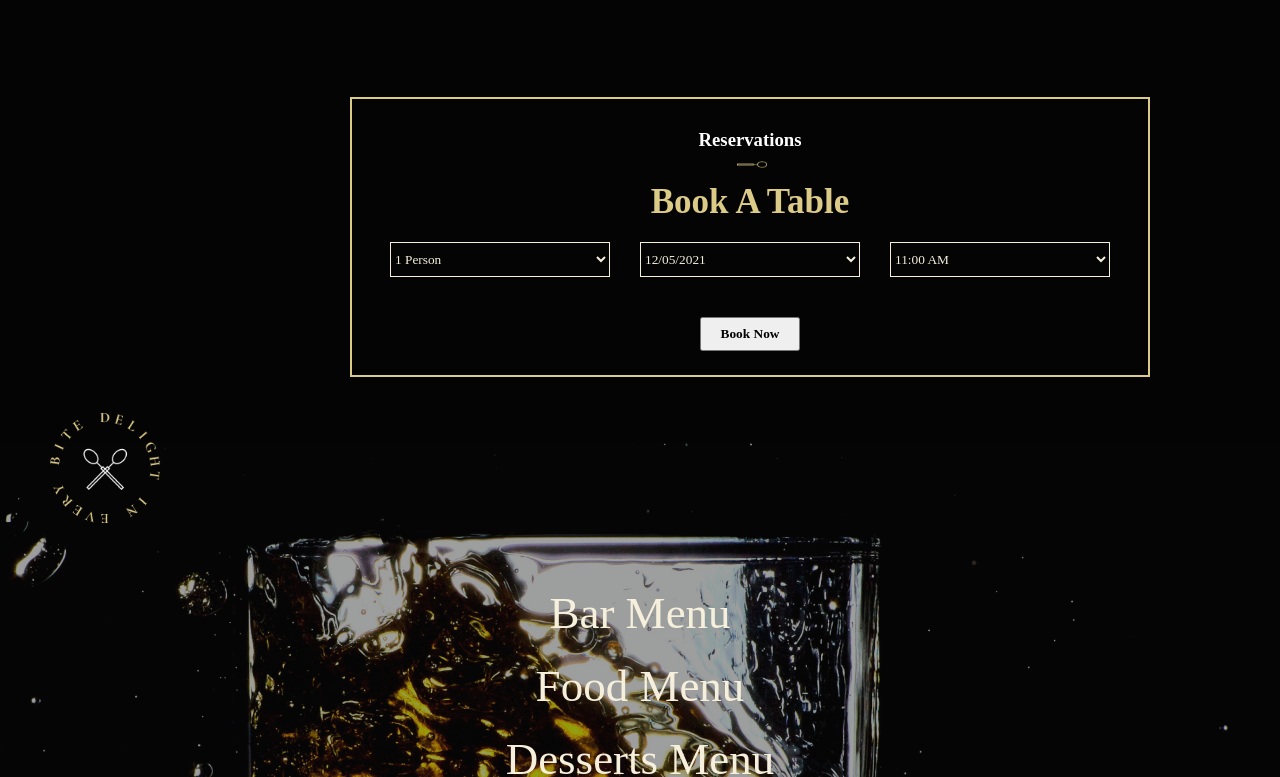
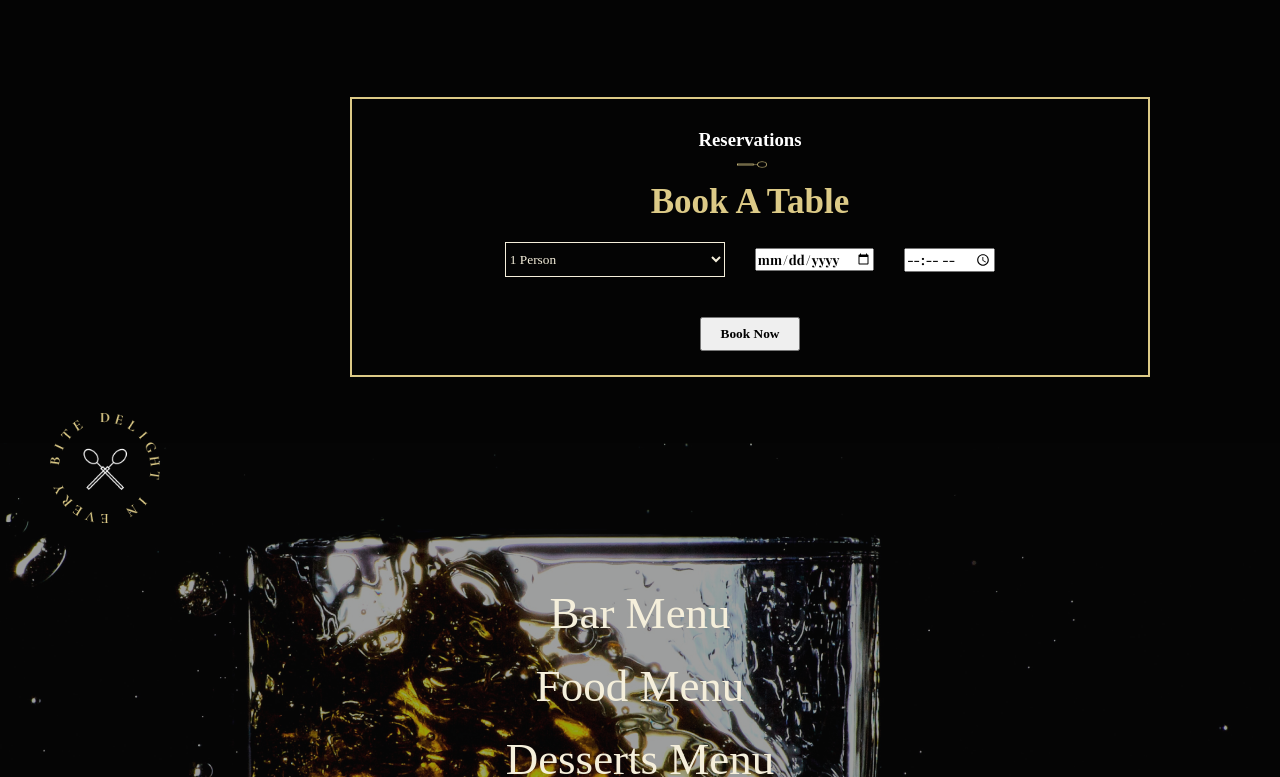
Before and after one commit to malikaisaeva/project, a plain HTML site: page index.html in a window 1280 px wide. Shown: the part 1566-2343 px from the top of the page. Drawn offline with nearby package versions, Linux system fonts and the light colour scheme; a web font is replaced by a local one.

Commit message:
semantic

```diff
--- a/index.html
+++ b/index.html
@@ -10,20 +10,31 @@
         href="https://fonts.googleapis.com/css2?family=Cormorant+Upright:wght@400;600&family=Open+Sans:ital,wght@0,400;0,600;1,500&family=Playfair+Display:ital,wght@0,700;1,600&display=swap"
         rel="stylesheet">
 
-    <link href="https://fonts.googleapis.com/css2?family=Cormorant+Upright:wght@400;600&family=Open+Sans:ital,wght@1,300;1,400&display=swap" rel="stylesheet">
+    <link
+        href="https://fonts.googleapis.com/css2?family=Cormorant+Upright:wght@400;600&family=Open+Sans:ital,wght@1,300;1,400&display=swap"
+        rel="stylesheet">
 
-    <title>Document</title>
+    <title>Gerícht</title>
+    <link rel="icon" href="./img/G.png">
     <link rel="stylesheet" href="css/style.css">
     <link rel="stylesheet" href="css/media.css">
 </head>
 
 <body>
+    <!-- <header>
+    <nav>
+         <ul>
+        <li></li>
+        <li></li>
+        <li></li>
+    </ul>
+    </nav>
 
-
+</header> -->
     <div class="container">
 
         <div class="hdr">
-            <div class="header">
+            <header class="header">
 
                 <div class="picture">
                     <img width="110px" src="img/Gerícht.png" alt="">
@@ -48,11 +59,11 @@
                     <div class="buttons"></div>
                     <div class="buttons"></div>
                 </div>
-            </div>
+            </header>
 
 
 
-            <div class="main">
+            <main class="main">
                 <div class="block">
 
                     <div class="link-1">
@@ -91,7 +102,7 @@
 
 
 
-            </div>
+            </main>
         </div>
 
     </div>
@@ -159,24 +170,11 @@
                 </div>
 
                 <div class="first">
-                    <select name="lesson" id="lesson">
-                        <option value="1">12/05/2021</option>
-                        <option value="2">14/05/2021</option>
-                        <option value="3">18/05/2021</option>
-                        <option value="4">20/05/2021</option>
-                        <option value="5">23/05/2021</option>
-                        <option value="6">25/05/2021</option>
-                    </select>
+                    <input type="date" id="lesson">
                 </div>
 
                 <div class="first">
-                    <select name="lesson" id="lesson">
-                        <option value="1">11:00 AM</option>
-                        <option value="2">15:00 PM</option>
-                        <option value="3">17:00 PM</option>
-                        <option value="4">19:00 PM</option>
-                        <option value="5">21:00 PM</option>
-                    </select>
+                    <input type="time">
                 </div>
             </div>
 
@@ -224,7 +222,7 @@
 
                 <div class="box-4">
                     <div class="list-3">
-                        <h4>Catena Malbec  </h4>
+                        <h4>Catena Malbec </h4>
                         <img src="img/Rectangle 14.png" alt="">
                         <p>$59</p>
                     </div>
@@ -356,7 +354,9 @@
                     <img width="30px" src="img/“.png" alt="">
                     <p>Lorem ipsum dolor sit amet, consectetur adipiscing elit auctor sit . </p>
                 </div>
-            <p> auctor sit iaculis in arcu. Vulputate nulla   lobortis mauris eget sit. Nulla <br>  scelerisque scelerisque congue ac  consequat, aliquam molestie lectus eu. <br>  Congue iaculis integer curabitur semper sit nunc.</p>
+                <p> auctor sit iaculis in arcu. Vulputate nulla lobortis mauris eget sit. Nulla <br> scelerisque
+                    scelerisque congue ac consequat, aliquam molestie lectus eu. <br> Congue iaculis integer curabitur
+                    semper sit nunc.</p>
 
                 <h3>Kevin Luo</h3>
                 <p>Chef & Founder</p>
@@ -387,7 +387,8 @@
                         </div>
                     </div>
                     <div class="px">
-                        <p>Lorem ipsum dolor sit amet, consectetur adipiscing <br> sit. auctor sit iaculis in arcu. Vulputate nulla lobortis <br> mauris eget sit. Nulla scelerisque scelerisque congue.</p>
+                        <p>Lorem ipsum dolor sit amet, consectetur adipiscing <br> sit. auctor sit iaculis in arcu.
+                            Vulputate nulla lobortis <br> mauris eget sit. Nulla scelerisque scelerisque congue.</p>
                         <h2>Wade Warren</h2>
                         <h4>Sommelier</h4>
                     </div>
@@ -403,7 +404,8 @@
                         </div>
                     </div>
                     <div class="px">
-                        <p>Lorem ipsum dolor sit amet, consectetur adipiscing <br> sit. auctor sit iaculis in arcu. Vulputate nulla lobortis <br> mauris eget sit. Nulla scelerisque scelerisque congue.</p>
+                        <p>Lorem ipsum dolor sit amet, consectetur adipiscing <br> sit. auctor sit iaculis in arcu.
+                            Vulputate nulla lobortis <br> mauris eget sit. Nulla scelerisque scelerisque congue.</p>
                         <h2>Robert Fox</h2>
                         <h4>Chef</h4>
                     </div>
@@ -421,7 +423,8 @@
                         </div>
                     </div>
                     <div class="px">
-                        <p>Lorem ipsum dolor sit amet, consectetur adipiscing <br> sit. auctor sit iaculis in arcu. Vulputate nulla lobortis <br> mauris eget sit. Nulla scelerisque scelerisque congue.</p>
+                        <p>Lorem ipsum dolor sit amet, consectetur adipiscing <br> sit. auctor sit iaculis in arcu.
+                            Vulputate nulla lobortis <br> mauris eget sit. Nulla scelerisque scelerisque congue.</p>
                         <h2>Jane Cooper</h2>
                         <h4>Chef</h4>
                     </div>
@@ -437,7 +440,8 @@
                         </div>
                     </div>
                     <div class="px">
-                        <p>Lorem ipsum dolor sit amet, consectetur adipiscing <br> sit. auctor sit iaculis in arcu. Vulputate nulla lobortis <br> mauris eget sit. Nulla scelerisque scelerisque congue.</p>
+                        <p>Lorem ipsum dolor sit amet, consectetur adipiscing <br> sit. auctor sit iaculis in arcu.
+                            Vulputate nulla lobortis <br> mauris eget sit. Nulla scelerisque scelerisque congue.</p>
                         <h2>Brooklyn Simmons</h2>
                         <h4>Caterer</h4>
                     </div>
@@ -457,7 +461,7 @@
         </div>
 
         <div class="wq">
-            <img width="100px" src= "img/Play.png" alt="">
+            <img width="100px" src="img/Play.png" alt="">
         </div>
 
     </div>
@@ -514,6 +518,9 @@
             <div class="er">
                 <img width="230px" src="img/G9.png" alt="">
             </div>
+    <footer>
+
+    </footer>
     </div>
 
 
```
Lines whose indentation alone changed are shown as unchanged.
